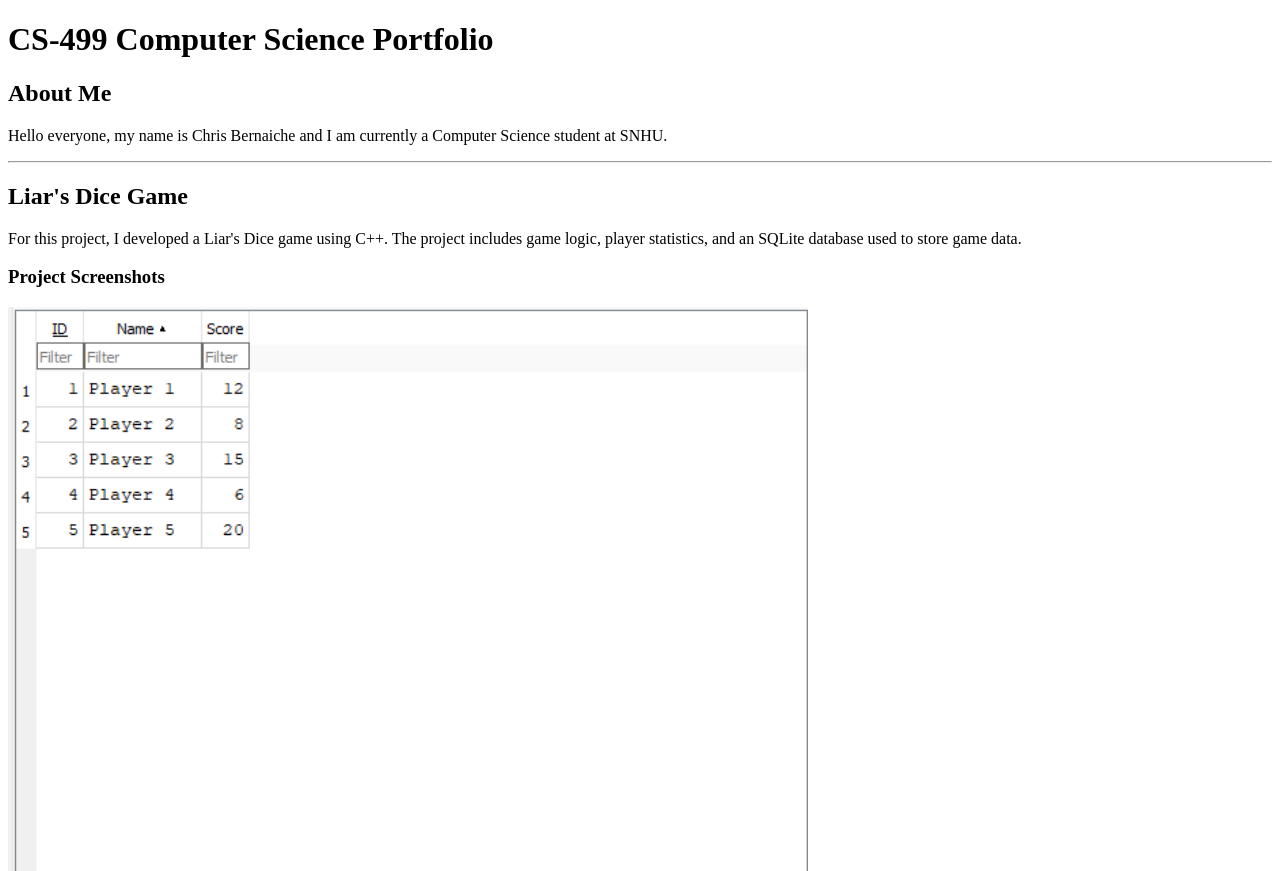
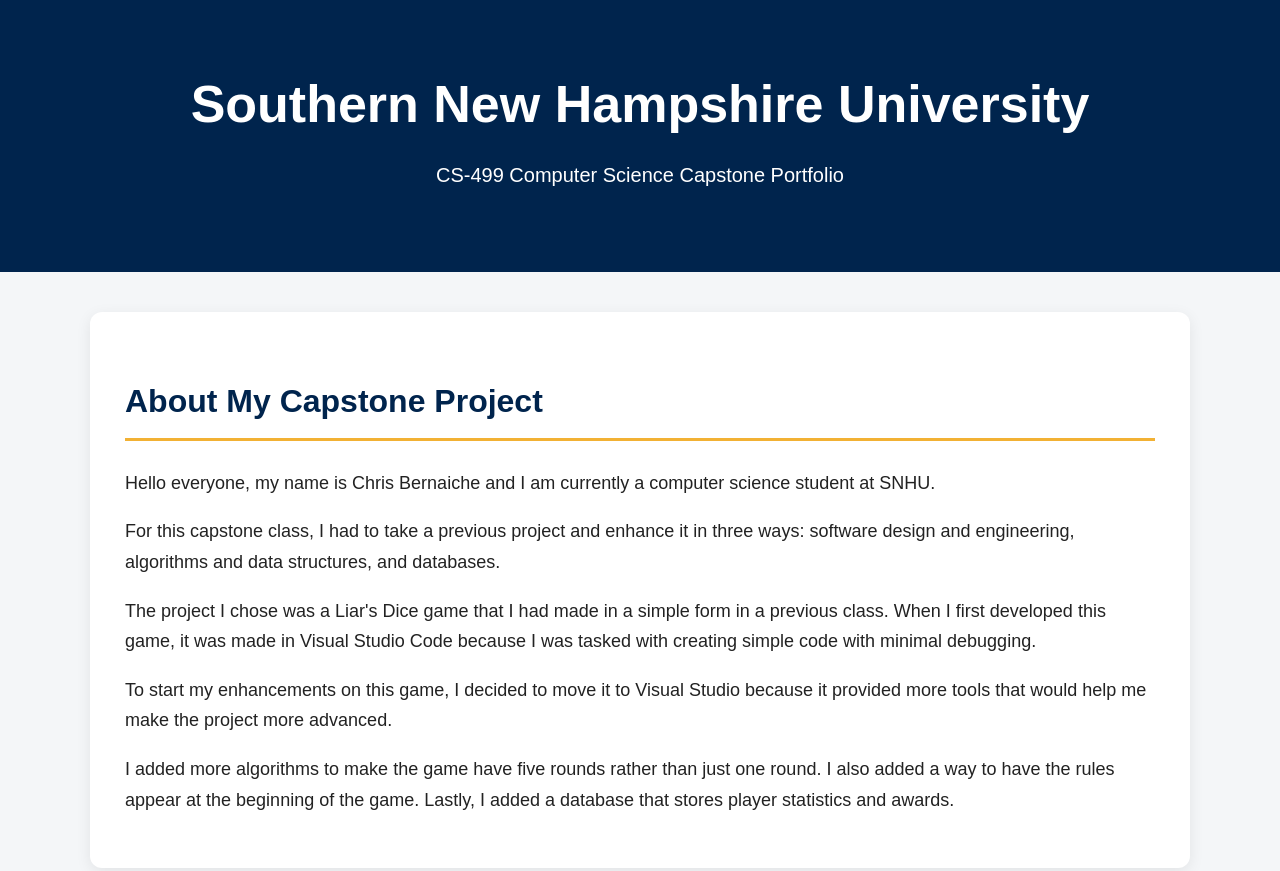
Before and after one commit to cbernaiche/CS-499, a plain HTML site: page index.html in a window 1280 px wide. Shown: the top 871 px of the page. Drawn offline with Linux system fonts and the light colour scheme.

Commit message:
Refactor index.html structure and content

```diff
--- a/index.html
+++ b/index.html
@@ -1,45 +1,202 @@
 <!DOCTYPE html>
-<html>
+<html lang="en">
 <head>
+    <meta charset="UTF-8">
+    <meta name="viewport" content="width=device-width, initial-scale=1.0">
+
     <title>CS-499 Portfolio</title>
+
+    <style>
+        body {
+            margin: 0;
+            font-family: Arial, Helvetica, sans-serif;
+            background-color: #f4f6f8;
+            color: #222;
+            line-height: 1.7;
+        }
+
+        header {
+            background-color: #00244d;
+            color: white;
+            text-align: center;
+            padding: 60px 20px;
+        }
+
+        header h1 {
+            margin: 0;
+            font-size: 52px;
+        }
+
+        header p {
+            font-size: 20px;
+            margin-top: 10px;
+        }
+
+        main {
+            max-width: 1100px;
+            margin: 40px auto;
+            padding: 0 20px;
+        }
+
+        section {
+            background-color: white;
+            margin-bottom: 40px;
+            padding: 35px;
+            border-radius: 12px;
+            box-shadow: 0 4px 15px rgba(0, 0, 0, 0.08);
+        }
+
+        h2 {
+            color: #00244d;
+            font-size: 32px;
+            border-bottom: 3px solid #f2b134;
+            padding-bottom: 10px;
+        }
+
+        h3 {
+            color: #00244d;
+            font-size: 24px;
+            margin-top: 30px;
+        }
+
+        p {
+            font-size: 18px;
+        }
+
+        video {
+            display: block;
+            width: 100%;
+            max-width: 900px;
+            margin: 25px auto;
+            border-radius: 10px;
+        }
+
+        img {
+            display: block;
+            width: 100%;
+            max-width: 900px;
+            margin: 25px auto;
+            border-radius: 10px;
+            box-shadow: 0 4px 12px rgba(0, 0, 0, 0.15);
+        }
+
+        footer {
+            background-color: #00244d;
+            color: white;
+            text-align: center;
+            padding: 20px;
+            margin-top: 40px;
+        }
+
+        @media (max-width: 700px) {
+            header h1 {
+                font-size: 36px;
+            }
+
+            section {
+                padding: 20px;
+            }
+
+            h2 {
+                font-size: 26px;
+            }
+
+            p {
+                font-size: 16px;
+            }
+        }
+    </style>
 </head>
 
 <body>
 
-    <h1>CS-499 Computer Science Portfolio</h1>
+    <header>
+        <h1>Southern New Hampshire University</h1>
+        <p>CS-499 Computer Science Capstone Portfolio</p>
+    </header>
 
-    <h2>About Me</h2>
+    <main>
+
+        <section>
+            <h2>About My Capstone Project</h2>
 
             <p>
-        Hello everyone, my name is Chris Bernaiche and I am currently
-        a Computer Science student at SNHU.
+                Hello everyone, my name is Chris Bernaiche and I am currently a
+                computer science student at SNHU.
             </p>
 
-    <hr>
-
-    <h2>Liar's Dice Game</h2>
+            <p>
+                For this capstone class, I had to take a previous project and enhance
+                it in three ways: software design and engineering, algorithms and
+                data structures, and databases.
+            </p>
 
             <p>
-        For this project, I developed a Liar's Dice game using C++.
-        The project includes game logic, player statistics, and an
-        SQLite database used to store game data.
+                The project I chose was a Liar's Dice game that I had made in a simple
+                form in a previous class. When I first developed this game, it was
+                made in Visual Studio Code because I was tasked with creating simple
+                code with minimal debugging.
             </p>
 
-    <h3>Project Screenshots</h3>
+            <p>
+                To start my enhancements on this game, I decided to move it to Visual
+                Studio because it provided more tools that would help me make the
+                project more advanced.
+            </p>
+
+            <p>
+                I added more algorithms to make the game have five rounds rather than
+                just one round. I also added a way to have the rules appear at the
+                beginning of the game. Lastly, I added a database that stores player
+                statistics and awards.
+            </p>
+        </section>
+
+        <section>
+            <h2>Video Demonstration</h2>
+
+            <video controls>
+                <source src="CS 499 Final Project Video Demonstration.mp4" type="video/mp4">
+                Your browser does not support the video tag.
+            </video>
+        </section>
+
+        <section>
+            <h2>Database</h2>
+
+            <p>
+                Within the database, I created two main sections: player statistics
+                and inventory. The player statistics section stores information about
+                each player's performance, including the amount of wins each player has.
+            </p>
+
+            <h3>Player Statistics</h3>
 
             <img
                 src="Screenshot 2026-08-14 120239.png"
-        alt="Liar's Dice Project Screenshot"
-        style="max-width: 800px; width: 100%; height: auto;"
+                alt="Liar's Dice Player Statistics Database"
             >
 
-    <br><br>
+            <p>
+                The inventory section holds the player awards. Players can earn awards
+                for getting their first win, building win streaks, reaching win
+                milestones such as 10 wins, 20 wins, or more, and reaching bluff
+                milestones.
+            </p>
+
+            <h3>Player Awards and Inventory</h3>
 
             <img
                 src="Screenshot 2026-08-14 120253.png"
-        alt="Liar's Dice Database Screenshot"
-        style="max-width: 800px; width: 100%; height: auto;"
+                alt="Liar's Dice Inventory and Awards Database"
             >
+        </section>
+
+    </main>
+
+    <footer>
+        <p>CS-499 Computer Science Capstone Portfolio</p>
+    </footer>
 
 </body>
 </html>
```
Lines whose indentation alone changed are shown as unchanged.
